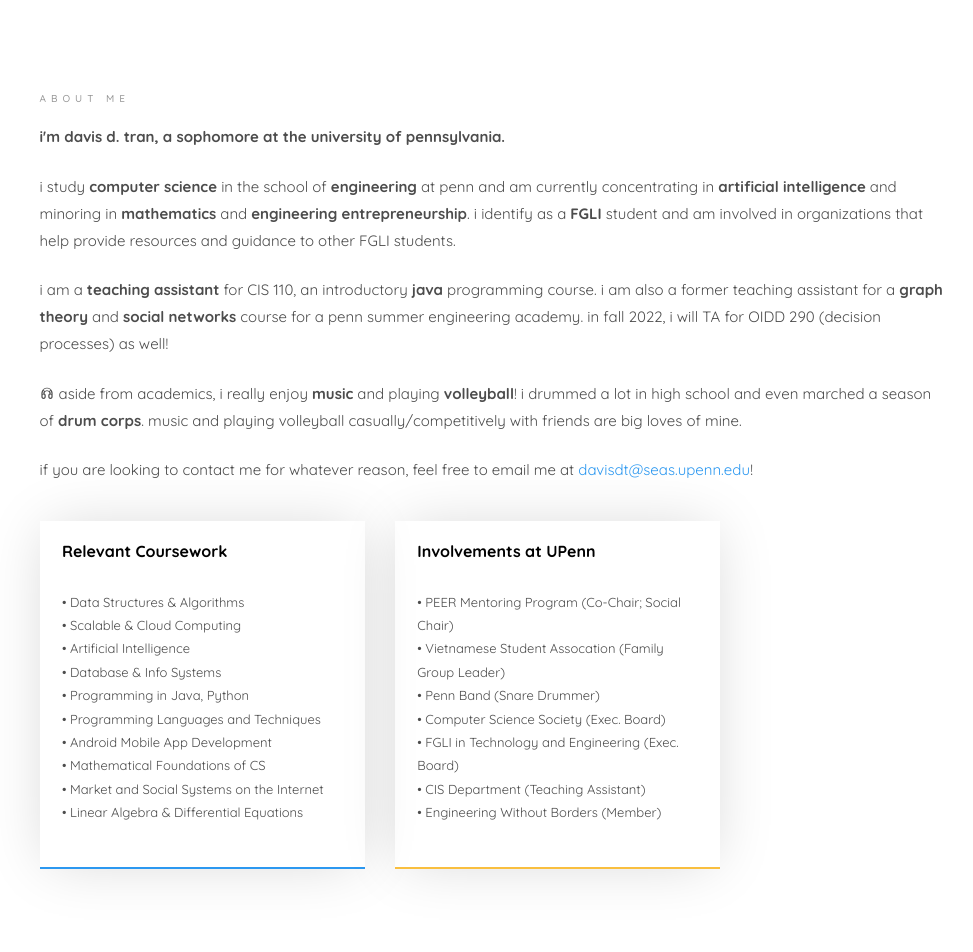
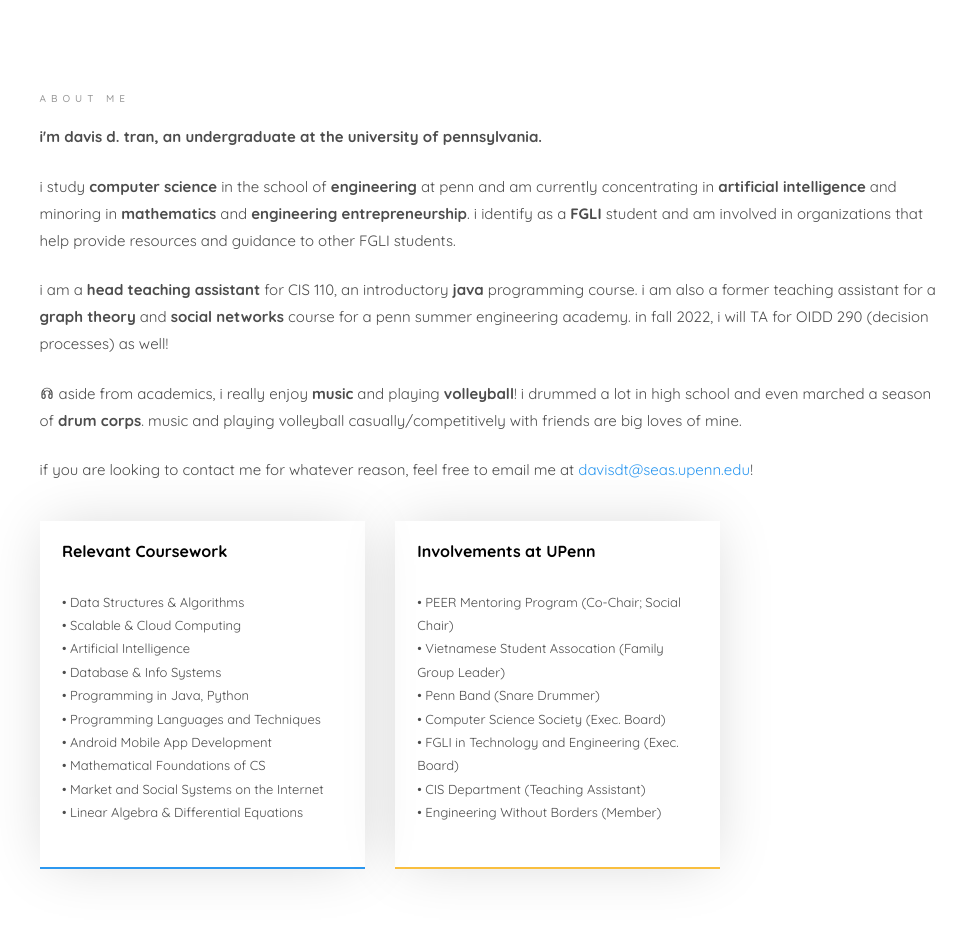
Before and after one commit to davis0119/davis0119.github.io, a plain HTML site: page index.html in a window 1280 px wide. Shown: the part 920-1872 px from the top of the page, without its empty margins (298-1271 px from the left). Drawn offline with nearby package versions, Linux system fonts and the light colour scheme; files whose address does not match are found by name; a web font is replaced by a local one.

Commit message:
updated experience

```diff
--- a/index.html
+++ b/index.html
@@ -139,7 +139,7 @@
 										<span class="heading-meta">about me</span>
 <!--										<h2 class="colorlib-heading">about me</h2>-->
 										<p>
-											<strong>i'm davis d. tran, a sophomore at the university of pennsylvania.</strong>
+											<strong>i'm davis d. tran, an undergraduate at the university of pennsylvania.</strong>
 										</p>
 										<p>i study <strong>computer science</strong> in the school of <strong>engineering</strong> at penn
 											and am currently concentrating in <strong>artificial intelligence</strong> and minoring in
@@ -147,7 +147,7 @@
                                             i identify as a <strong>FGLI</strong> student and
 											am involved in organizations that help provide resources and guidance to other FGLI students.
 										</p>
-										<p>i am a <strong>teaching assistant</strong> for CIS 110, an introductory <strong>java</strong>
+										<p>i am a <strong>head teaching assistant</strong> for CIS 110, an introductory <strong>java</strong>
 											programming course. i am also a former teaching assistant for a <strong>graph theory</strong> and
 											<strong>social networks</strong> course for a penn summer engineering academy. in fall 2022, i will
                                             TA for OIDD 290 (decision processes) as well!
@@ -257,7 +257,7 @@
 										 <h2>
 											 Backend Engineer Intern | Robinhood <span>May 2022</span>
 										 </h2>
-										 <p>Excited!</p>
+										 <p>Excited! (Also Kleiner Perkins Fellow)</p>
 									 </div>
 								 </div>
 							 </article>
```
